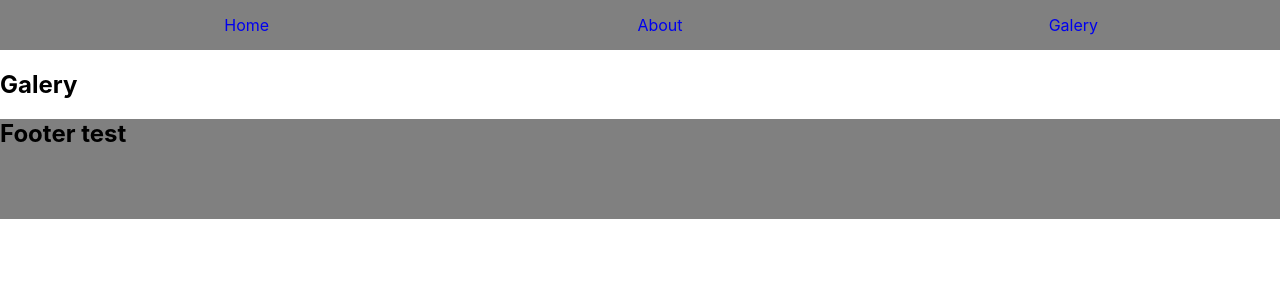
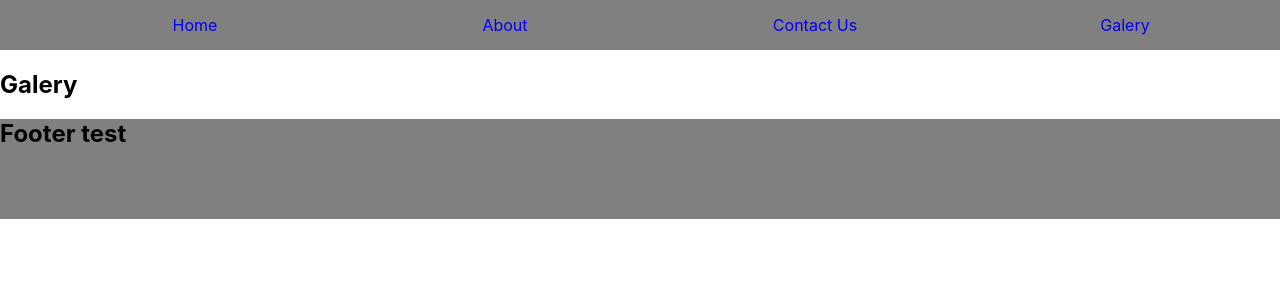
Before and after one commit to Dpartipilo/freedom-to-worship, a React (Create React App) app: page /galery in a window 1280 px wide. Shown: the top 300 px of the page. Built offline with nearby package versions, Linux system fonts and the light colour scheme.

Commit message:
Added contact us page

```diff
--- a/src/components/Navbar.js
+++ b/src/components/Navbar.js
@@ -17,9 +17,9 @@ const Navbar = () => (
             About
           </Link>
 
-          {/* <Link className="navlink" to="/users">
-            Users
-          </Link> */}
+          <Link className="navlink" to="/contact-us">
+            Contact Us
+          </Link>
 
           <Link className="navlink" to="/galery">
             Galery
@@ -29,19 +29,13 @@ const Navbar = () => (
       <Switch>
         <Route path="/" exact component={Home} />
         <Route path="/about/" component={About} />
-        {/* <Route path="/users/" component={Users} /> */}
+        <Route path="/users/" component={ContactUs} />
         <Route path="/galery/" component={Galery} />
       </Switch>
     </div>
   </Router>
 );
 
-// const Galery = () => <h2>Galery</h2>;
-// const About = () => (
-//   <div>
-//     <h2 onClick={console.log("hola Amigos!!")}>About kkjavsasdasdasus</h2>
-//   </div>
-// );
-// const Users = () => <h2>Users</h2>;
+const ContactUs = () => <h2>Contact Us</h2>;
 
 export default Navbar;
```
